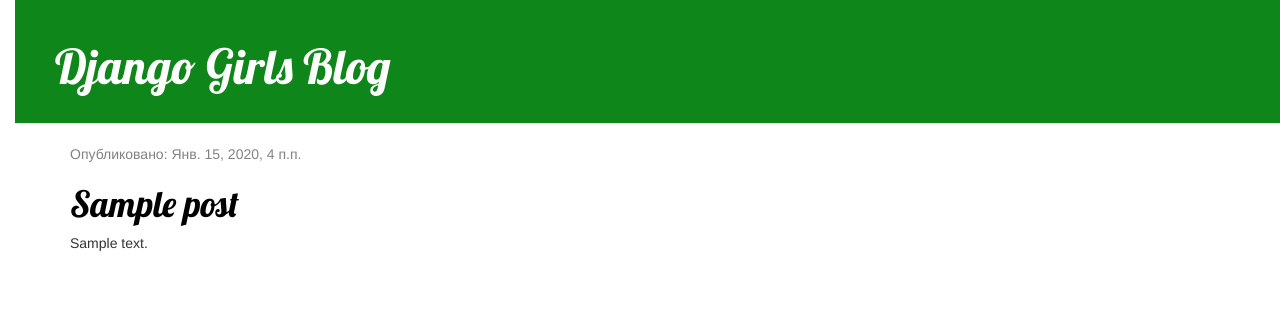
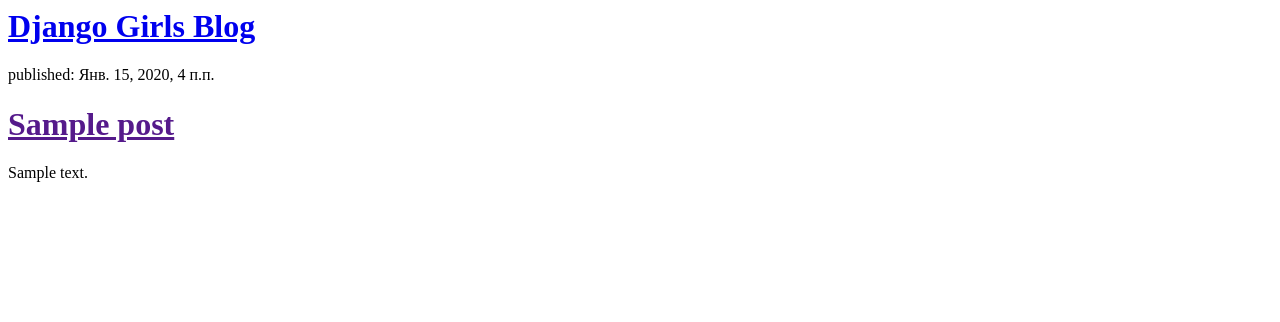
Before and after one commit to Isapoff/my-first-blog, a Django app: template blog/templates/blog/post_list.html in a window 1280 px wide. Shown: the top 322 px of the page. Run offline with Django 3.2, Linux system fonts and the light colour scheme; the template is opened without the code that fills it: values that come from a table or form of the project are taken from there, others are empty; tables that the repository leaves empty hold one stand-in row (values such as "Sample post"); some libraries are stand-ins or nearby versions.

Commit message:
Modified templates to display posts from database.

```diff
--- a/blog/templates/blog/post_list.html
+++ b/blog/templates/blog/post_list.html
@@ -1,47 +1,19 @@
-{% load static %}
 <html>
     <head>
         <title>Django Girls blog</title>
-    <link rel="stylesheet" href="//maxcdn.bootstrapcdn.com/bootstrap/3.2.0/css/bootstrap.min.css">
-    <link rel="stylesheet" href="//maxcdn.bootstrapcdn.com/bootstrap/3.2.0/css/bootstrap-theme.min.css">
-    <link rel="stylesheet" href="{% static 'css/blog.css' %}">
-    <link href="https://fonts.googleapis.com/css?family=Lobster&subset=latin,cyrillic" rel="stylesheet" type="text/css">
     </head>
     <body>
-        <div class="page-header">
+        <div>
             <h1><a href="/">Django Girls Blog</a></h1>
         </div>
 
         {% for post in posts %}
-            <div class="content container">
-                <div class="row">
-                    <div class="col-md-8">
-                        {% for post in posts %}
-                            <div class="post">
-                                <div class="date">
-                                    <p>Опубликовано: {{ post.published_date }}</p>
-                                </div>
-                                <h1><a href="">{{ post.title }}</a></h1>
-                                <p>{{ post.text|linebreaksbr }}</p>
-                            </div>
-                        {% endfor %}
-                    </div>
-                </div>
+            <div>
+                <p>published: {{ post.published_date }}</p>
+                <h1><a href="">{{ post.title }}</a></h1>
+                <p>{{ post.text|linebreaksbr }}</p>
             </div>
         {% endfor %}
+
     </body>
 </html>
-
-        <!-- <div>
-            <p>published: 14.06.2014, 12:14</p>
-            <h2><a href="">My first post</a></h2>
-            <p>Aenean eu leo quam. Pellentesque ornare sem lacinia quam venenatis vestibulum. Donec id elit non mi porta gravida at eget metus. Fusce dapibus, tellus ac cursus commodo, tortor mauris condimentum nibh, ut fermentum massa justo sit amet risus.</p>
-        </div>
-
-        <div>
-            <p>published: 14.06.2014, 12:14</p>
-            <h2><a href="">My second post</a></h2>
-            <p>Aenean eu leo quam. Pellentesque ornare sem lacinia quam venenatis vestibulum. Donec id elit non mi porta gravida at eget metus. Fusce dapibus, tellus ac cursus commodo, tortor mauris condimentum nibh, ut f.</p>
-        </div>
-    </body>
-</html> -->
--- a/blog/views.py
+++ b/blog/views.py
@@ -2,7 +2,6 @@
 from django.utils import timezone
 from .models import Post
 
-
 def post_list(request):
     posts = Post.objects.filter(published_date__lte=timezone.now()).order_by('published_date')
-    return render(request, 'blog/post_list.html', {})
+    return render(request, 'blog/post_list.html', {'posts': posts})
```
Also changed, not shown: blog/templates/blog/base.html (added, +23 -0 lines), blog/static/css/blog.css (renamed from blog/static/blog.css).
